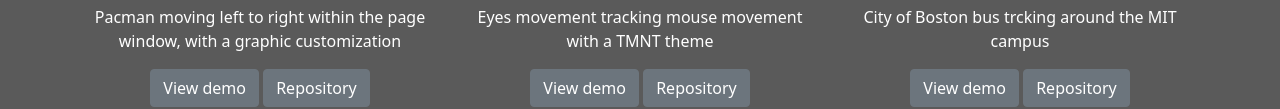
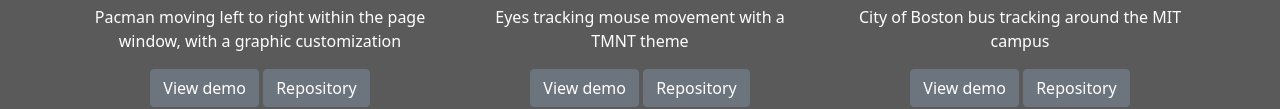
Before and after one commit to WesVpool/WesVpool.github.io, a plain HTML site: page projects.html in a window 1280 px wide. Shown: the part 597-706 px from the top of the page. Drawn offline with nearby package versions, Linux system fonts and the light colour scheme.

Commit message:
spelling correction projects.html

```diff
--- a/projects.html
+++ b/projects.html
@@ -78,7 +78,7 @@
           <div class="col-lg-4">
             <img class="thumb" src="EyesTMNT.png">
             <h2 class="fw-normal">Eye Movement</h2>
-            <p>Eyes movement tracking mouse movement with a TMNT theme</p>
+            <p>Eyes tracking mouse movement with a TMNT theme</p>
             <p>
               <a class="btn btn-secondary" href="https://wesvpool.github.io/Eye-Excercise/">View demo</a>
               <a class="btn btn-secondary" href="https://github.com/WesVpool/Eye-Excercise">Repository</a>
@@ -87,7 +87,7 @@
           <div class="col-lg-4">
             <img class="thumb" src="BusTrackerPic.png">
             <h2 class="fw-normal">Bus Tracker</h2>
-            <p>City of Boston bus trcking around the MIT campus</p>
+            <p>City of Boston bus tracking around the MIT campus</p>
             <p>
               <a class="btn btn-secondary" href="https://wesvpool.github.io/Bus-Tracker/">View demo</a>
               <a class="btn btn-secondary" href="https://github.com/WesVpool/Bus-Tracker">Repository</a>
```
